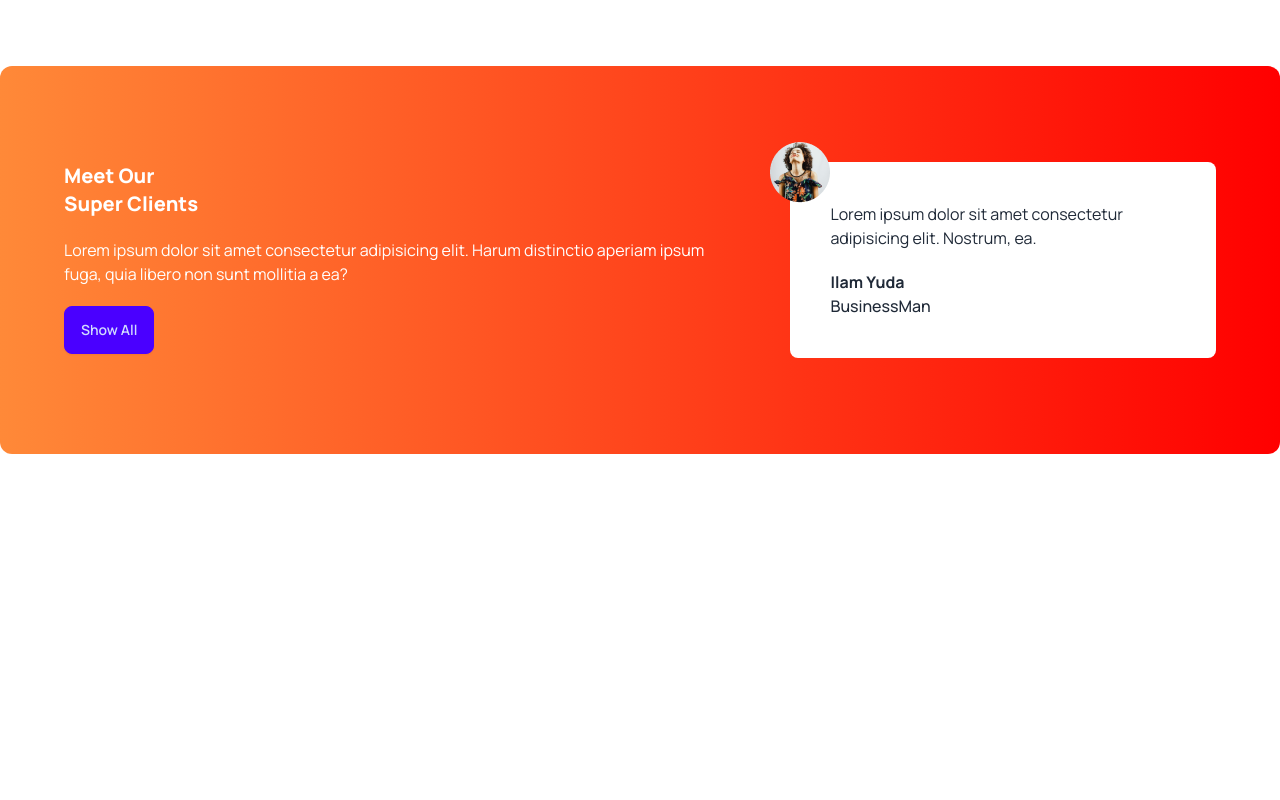
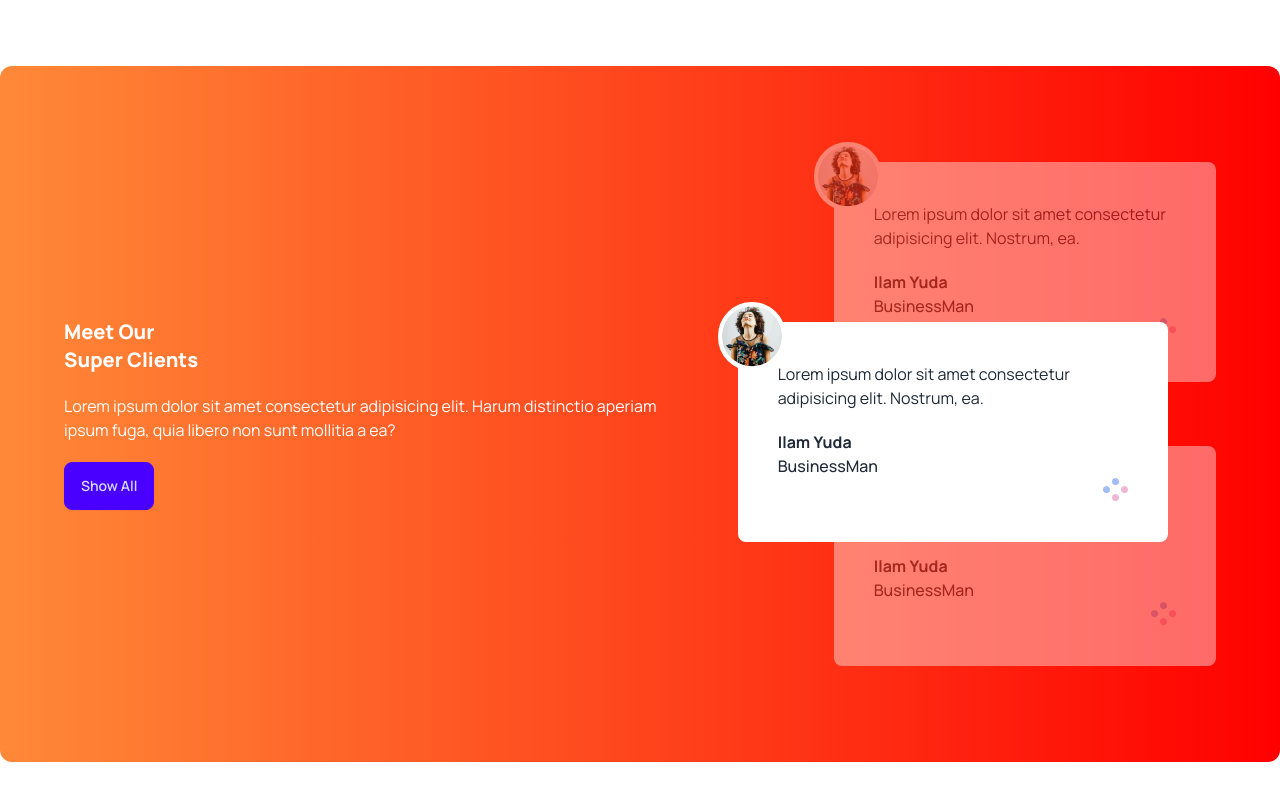
Before and after one commit to HamjaMohtadee04/TeawithDaisy, a plain HTML site: page index.html in a window 1280 px wide. Shown: the part 1745-2545 px from the top of the page. Before the commit the page ends 2295 px from the top, so only its background shows below. Drawn offline with nearby package versions, Linux system fonts and the light colour scheme.

Commit message:
created super client section

```diff
--- a/index.html
+++ b/index.html
@@ -158,19 +158,48 @@
 
        <!-- client section -->
           <section class="my-24 flex flex-col  lg:flex-row rounded-xl bg-gradient-to-r from-[#FF8938] to-[#F00] px-16 py-24 gap-12">
-              <div class="space-y-5">
-                <h2 class="text-xl font-extrabold text-white">Meet Our <br>
-                  Super Clients</h2>
-                  <p class="text-white">Lorem ipsum dolor sit amet consectetur adipisicing elit. Harum distinctio aperiam ipsum fuga, quia libero non sunt mollitia a ea?</p>
-                  <button class="btn btn-primary">Show All</button>
+              <div class="flex lg:pr-28 items-center">
+                <div class="space-y-5 ">
+                  <h2 class="text-xl font-extrabold text-white">Meet Our <br>
+                    Super Clients</h2>
+                    <p class="text-white">Lorem ipsum dolor sit amet consectetur adipisicing elit. Harum distinctio aperiam ipsum fuga, quia libero non sunt mollitia a ea?</p>
+                    <button class="btn btn-primary">Show All</button>
+                </div>
               </div>
-              <div>
-                <!-- review -->
-                    <div class="relative p-10 rounded-lg bg-white">
-                      <img class="absolute -top-5 -left-5" src="images/client.png" alt="">
+              <!-- review container -->
+              <div class="relative">
+                <!--next review -->
+                    <div class="relative z-10 mb-16 opacity-40 p-10 rounded-lg bg-white">
+                      <!-- client small pic up and down -top-5 -left-5 -->
+                      <img class="absolute -top-5 -left-5 border-4 border-white rounded-full bg-white" src="images/client.png" alt="">
                       <p>Lorem ipsum dolor sit amet consectetur adipisicing elit. Nostrum, ea.</p>
                       <h4 class="font-bold mt-5">Ilam Yuda</h4>
                       <p class="font-medium">BusinessMan</p>
+                      <div class="flex justify-end">
+                        <img src="images/circles.png" alt="">
+                      </div>
+                    </div>
+                <!--current review -->
+                    <div class="absolute z-20 top-40 lg:-left-24 p-10 lg:w-[430px] rounded-lg bg-white">
+                      <!-- client small pic up and down -top-5 -left-5 -->
+                      <img class="absolute -top-5 -left-5 border-4 border-white rounded-full bg-white" src="images/client.png" alt="">
+                      <p>Lorem ipsum dolor sit amet consectetur adipisicing elit. Nostrum, ea.</p>
+                      <h4 class="font-bold mt-5">Ilam Yuda</h4>
+                      <p class="font-medium">BusinessMan</p>
+                      <div class="flex justify-end">
+                        <img src="images/circles.png" alt="">
+                      </div>
+                    </div>
+                <!--next review -->
+                    <div class="relative z-10 opacity-40 p-10 rounded-lg bg-white">
+                      <!-- client small pic up and down -top-5 -left-5 -->
+                      <img class="absolute -top-5 -left-5 border-4 border-white rounded-full bg-white" src="images/client.png" alt="">
+                      <p>Lorem ipsum dolor sit amet consectetur adipisicing elit. Nostrum, ea.</p>
+                      <h4 class="font-bold mt-5">Ilam Yuda</h4>
+                      <p class="font-medium">BusinessMan</p>
+                      <div class="flex justify-end">
+                        <img src="images/circles.png" alt="">
+                      </div>
                     </div>
               </div>
           </section>
```
